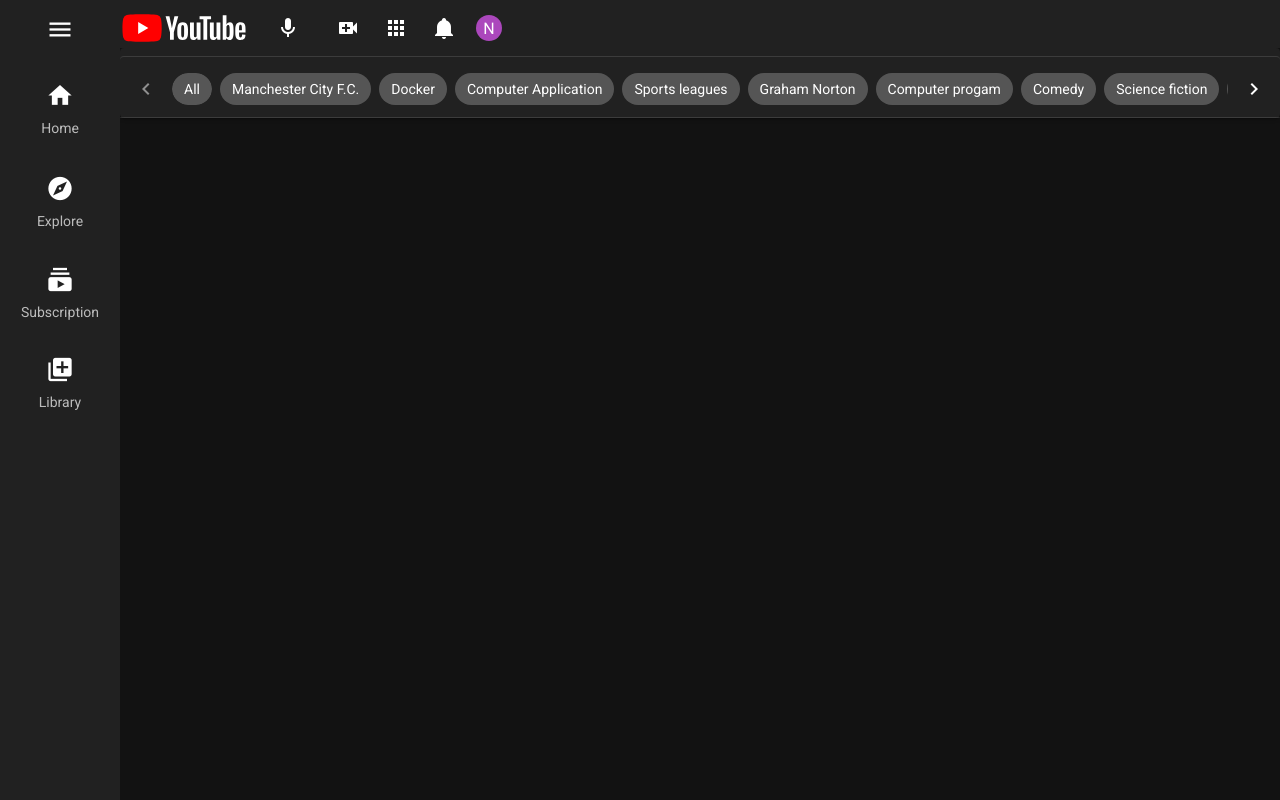
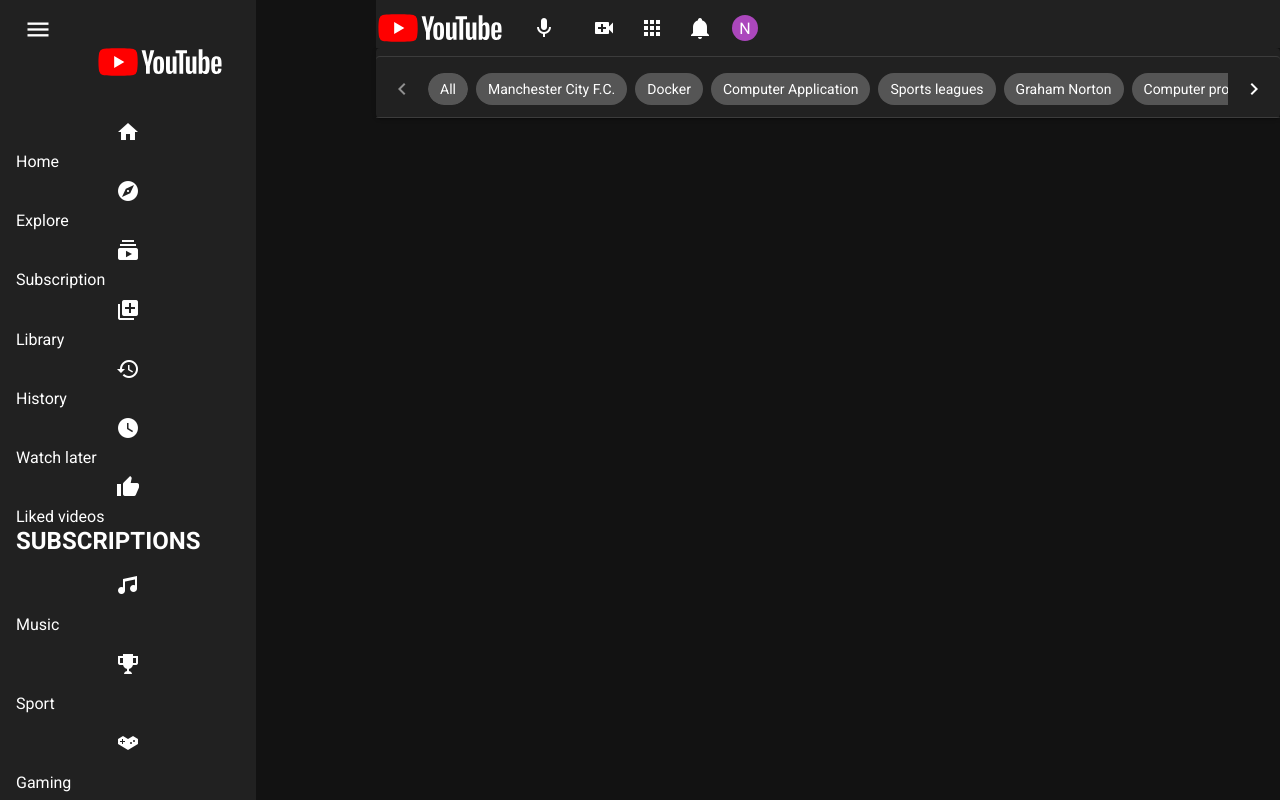
Before and after one commit to DataScientistDave/YouTube_UI_Rebuild, a Vue app in the folder youtube_ui/: page / in a window 1280 px wide. Both pictures are taken after a click on the button 60 px from the left and 34 px from the top of the page. Built offline with nearby package versions, Linux system fonts and the light colour scheme.

Commit message:
Able to toggle sidebar and sidebarmodal

```diff
--- a/youtube_ui/src/App.vue
+++ b/youtube_ui/src/App.vue
@@ -1,7 +1,8 @@
 <template>
   <v-app>
     <Navbar />
-    <Sidebar />
+    <Sidebar v-model="showSideModal" />
+    <SidebarModal v-model="showSideModal" />
     <v-main>
       <ChipGroups />
     </v-main>
@@ -11,6 +12,7 @@
 <script>
   import Navbar from "./components/navigation/Navbar.vue";
   import Sidebar from "./components/navigation/Sidebar.vue";
+  import SidebarModal from "./components/navigation/SidebarModal.vue";
   import ChipGroups from "./components/navigation/ChipGroups.vue";
 
   export default {
@@ -19,10 +21,11 @@
       Navbar,
       Sidebar,
       ChipGroups,
+      SidebarModal,
     },
 
-    data: () => ({
-      //
-    }),
+    data() {
+      return { showSideModal: false };
+    },
   };
 </script>
--- a/youtube_ui/src/components/navigation/Navbar.vue
+++ b/youtube_ui/src/components/navigation/Navbar.vue
@@ -1,6 +1,6 @@
 <template>
   <div>
-    <v-app-bar app dense flat color="primary" class="pt-1">
+    <v-app-bar app dense flat permanent color="primary" class="pt-1">
       <v-img
         src="../../assets/YouTube.svg"
         max-height="100"
--- a/youtube_ui/src/components/navigation/Sidebar.vue
+++ b/youtube_ui/src/components/navigation/Sidebar.vue
@@ -9,7 +9,11 @@
   >
     <v-list-item>
       <v-list-item-content>
-        <v-app-bar-nav-icon large class="pb-2" />
+        <v-app-bar-nav-icon
+          large
+          class="mt-n1"
+          @click="$emit('input', !value)"
+        />
         <IconBtn large class="mt-4"> mdi-home </IconBtn>
         <v-list-item-subtitle class="text-center"> Home </v-list-item-subtitle>
         <IconBtn large class="mt-7"> mdi-compass </IconBtn>
@@ -31,6 +35,7 @@
 
 <script>
   export default {
+    props: { value: Boolean },
     name: "Sidebar",
   };
 </script>
--- /dev/null
+++ b/youtube_ui/src/components/navigation/SidebarModal.vue
@@ -0,0 +1,66 @@
+<template>
+  <v-navigation-drawer v-model="showSideModal" app floating color="primary">
+    <v-list-item>
+      <v-list-item-content>
+        <div class="d-flex justify-space-between">
+          <v-app-bar-nav-icon
+            large
+            class="mt-n1"
+            @click="$emit('input', false)"
+          />
+          <v-img
+            src="../../assets/YouTube.svg"
+            max-height="100"
+            max-width="160"
+          />
+        </div>
+        <IconBtn> mdi-home </IconBtn>
+        <v-list-item-title> Home </v-list-item-title>
+        <IconBtn> mdi-compass </IconBtn>
+        <v-list-item-title> Explore </v-list-item-title>
+        <IconBtn> mdi-youtube-subscription </IconBtn>
+        <v-list-item-title> Subscription </v-list-item-title>
+        <v-divider />
+        <IconBtn> mdi-plus-box-multiple </IconBtn>
+        <v-list-item-title> Library </v-list-item-title>
+        <IconBtn> mdi-history </IconBtn>
+        <v-list-item-title> History </v-list-item-title>
+        <IconBtn> mdi-clock </IconBtn>
+        <v-list-item-title> Watch later </v-list-item-title>
+        <IconBtn> mdi-thumb-up </IconBtn>
+        <v-list-item-title> Liked videos </v-list-item-title>
+        <v-divider />
+        <h2>SUBSCRIPTIONS</h2>
+        <IconBtn fab> mdi-music </IconBtn>
+        <v-list-item-title> Music </v-list-item-title>
+        <IconBtn fab> mdi-trophy-variant </IconBtn>
+        <v-list-item-title> Sport </v-list-item-title>
+        <IconBtn fab> mdi-youtube-gaming</IconBtn>
+        <v-list-item-title> Gaming </v-list-item-title>
+        <IconBtn fab> mdi-filmstrip </IconBtn>
+        <v-list-item-title> Movies & shows </v-list-item-title>
+      </v-list-item-content>
+    </v-list-item>
+  </v-navigation-drawer>
+</template>
+
+<script>
+  export default {
+    props: {
+      value: Boolean,
+    },
+    name: "SidebarModal",
+    computed: {
+      showSideModal: {
+        get() {
+          return this.value;
+        },
+        set(value) {
+          this.$emit("input", value);
+        },
+      },
+    },
+  };
+</script>
+
+<style lang="scss" scoped></style>
```
